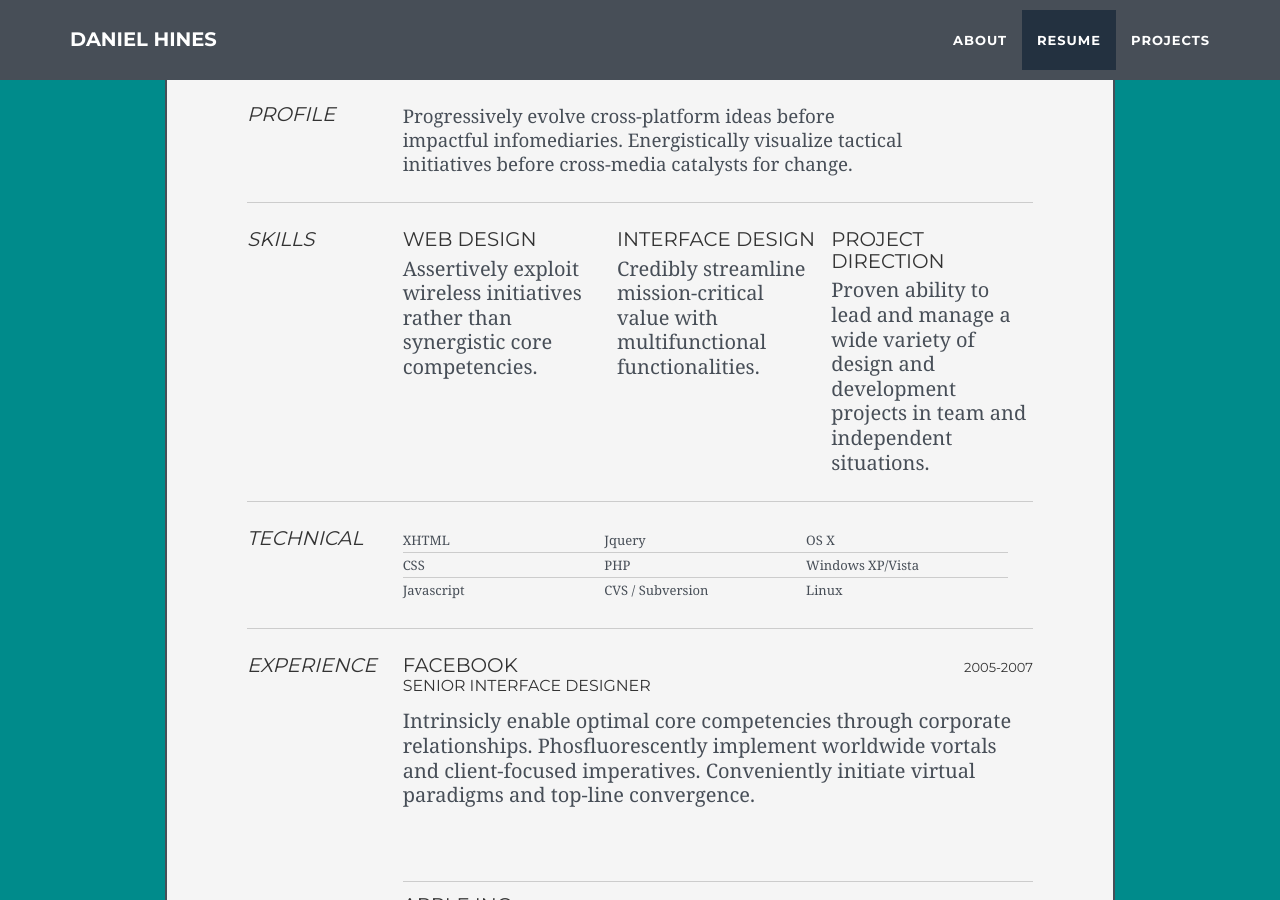
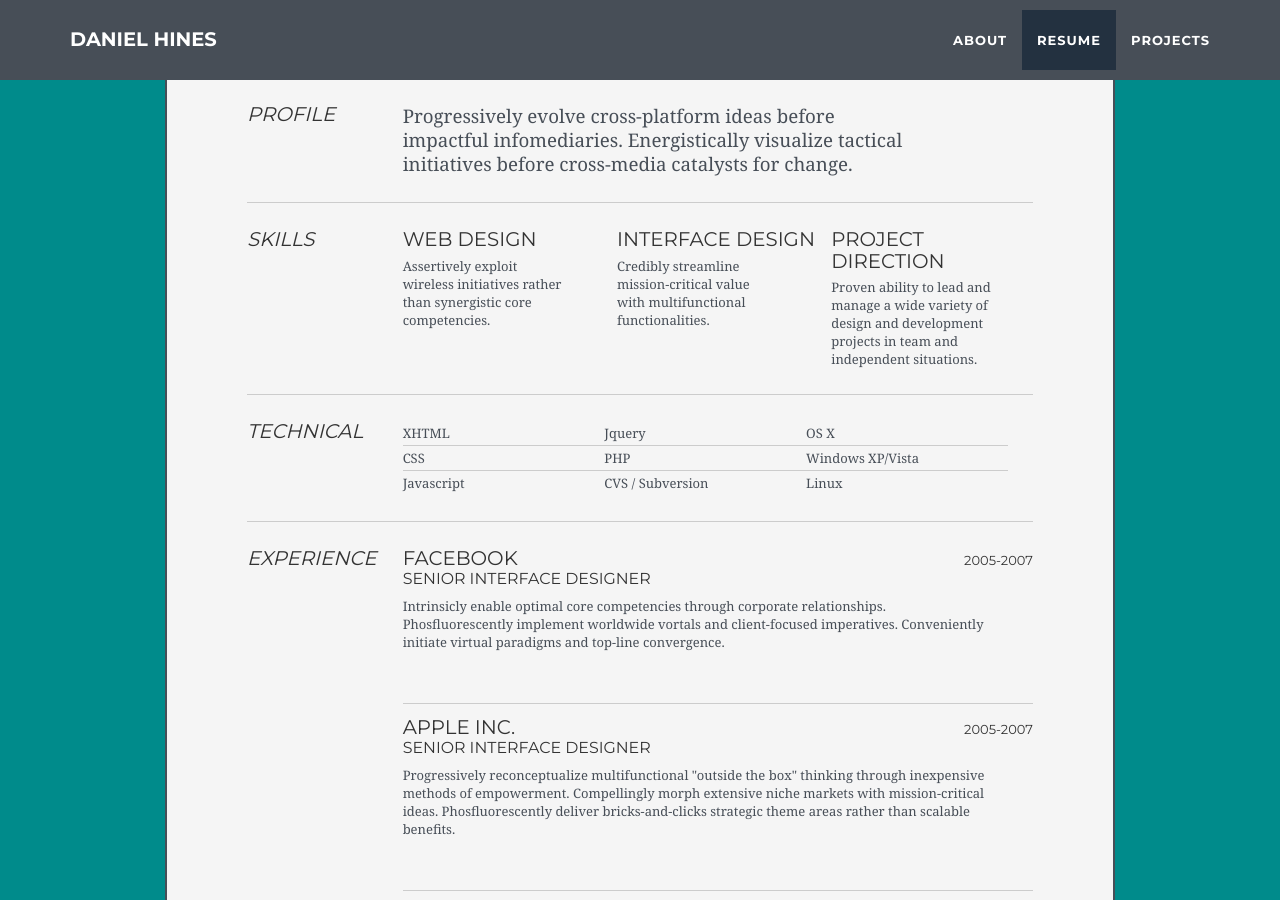
Before and after one commit to danielchines/danielchines.github.io, a Jekyll site: the page built from index.html, in a window 1280 px wide and 900 px high, scrolled down 1924 px. Built offline with Jekyll 4.4.1, drawn with Linux system fonts in a browser that asks for light colours.

Commit message:
Update resume.html

```diff
--- a/_includes/resume.html
+++ b/_includes/resume.html
@@ -56,17 +56,17 @@
 
 								<div class="talent">
 									<h2>Web Design</h2>
-									<p>Assertively exploit wireless initiatives rather than synergistic core competencies.	</p>
+									<p class="resume">Assertively exploit wireless initiatives rather than synergistic core competencies.	</p>
 								</div>
 
 								<div class="talent" style="margin-left: 2%">
 									<h2>Interface Design</h2>
-									<p>Credibly streamline mission-critical value with multifunctional functionalities.	 </p>
+									<p class="resume">Credibly streamline mission-critical value with multifunctional functionalities.	 </p>
 								</div>
 
 								<div class="talent" style="margin-left: 2%">
 									<h2>Project Direction</h2>
-									<p>Proven ability to lead and manage a wide variety of design and development projects in team and independent situations.</p>
+									<p class="resume">Proven ability to lead and manage a wide variety of design and development projects in team and independent situations.</p>
 								</div>
 						</div>
 					</div><!--// .yui-gf -->
@@ -108,21 +108,21 @@
 								<h2>Facebook</h2>
 								<h3>Senior Interface Designer</h3>
 								<h4>2005-2007</h4>
-								<p>Intrinsicly enable optimal core competencies through corporate relationships. Phosfluorescently implement worldwide vortals and client-focused imperatives. Conveniently initiate virtual paradigms and top-line convergence. </p>
+								<p class="resume">Intrinsicly enable optimal core competencies through corporate relationships. Phosfluorescently implement worldwide vortals and client-focused imperatives. Conveniently initiate virtual paradigms and top-line convergence. </p>
 							</div>
 
 							<div class="job">
 								<h2>Apple Inc.</h2>
 								<h3>Senior Interface Designer</h3>
 								<h4>2005-2007</h4>
-								<p>Progressively reconceptualize multifunctional "outside the box" thinking through inexpensive methods of empowerment. Compellingly morph extensive niche markets with mission-critical ideas. Phosfluorescently deliver bricks-and-clicks strategic theme areas rather than scalable benefits. </p>
+								<p class="resume">Progressively reconceptualize multifunctional "outside the box" thinking through inexpensive methods of empowerment. Compellingly morph extensive niche markets with mission-critical ideas. Phosfluorescently deliver bricks-and-clicks strategic theme areas rather than scalable benefits. </p>
 							</div>
 
 							<div class="job">
 								<h2>Microsoft</h2>
 								<h3>Principal and Creative Lead</h3>
 								<h4>2004-2005</h4>
-								<p>Intrinsicly transform flexible manufactured products without excellent intellectual capital. Energistically evisculate orthogonal architectures through covalent action items. Assertively incentivize sticky platforms without synergistic materials. </p>
+								<p class="resume">Intrinsicly transform flexible manufactured products without excellent intellectual capital. Energistically evisculate orthogonal architectures through covalent action items. Assertively incentivize sticky platforms without synergistic materials. </p>
 							</div>
 
 
@@ -130,7 +130,7 @@
 								<h2>International Business Machines (IBM)</h2>
 								<h3>Lead Web Designer</h3>
 								<h4>2001-2004</h4>
-								<p>Globally re-engineer cross-media schemas through viral methods of empowerment. Proactively grow long-term high-impact human capital and highly efficient innovation. Intrinsicly iterate excellent e-tailers with timely e-markets.</p>
+								<p class="resume">Globally re-engineer cross-media schemas through viral methods of empowerment. Proactively grow long-term high-impact human capital and highly efficient innovation. Intrinsicly iterate excellent e-tailers with timely e-markets.</p>
 							</div>
 
 						</div><!--// .yui-u -->
@@ -153,7 +153,7 @@
 		</div><!--// bd -->
 
 		<div id="ft">
-			<p>Daniel Hines &mdash; <a href="mailto:daniel.c.hines@vanderbilt.edu">daniel.c.hines@vanderbilt.edu</a> &mdash; (224) 422 - 8462</p>
+			<p class="resume">Daniel Hines &mdash; <a href="mailto:daniel.c.hines@vanderbilt.edu">daniel.c.hines@vanderbilt.edu</a> &mdash; (224) 422 - 8462</p>
 		</div><!--// footer -->
 
 	</div><!-- // inner -->
```
